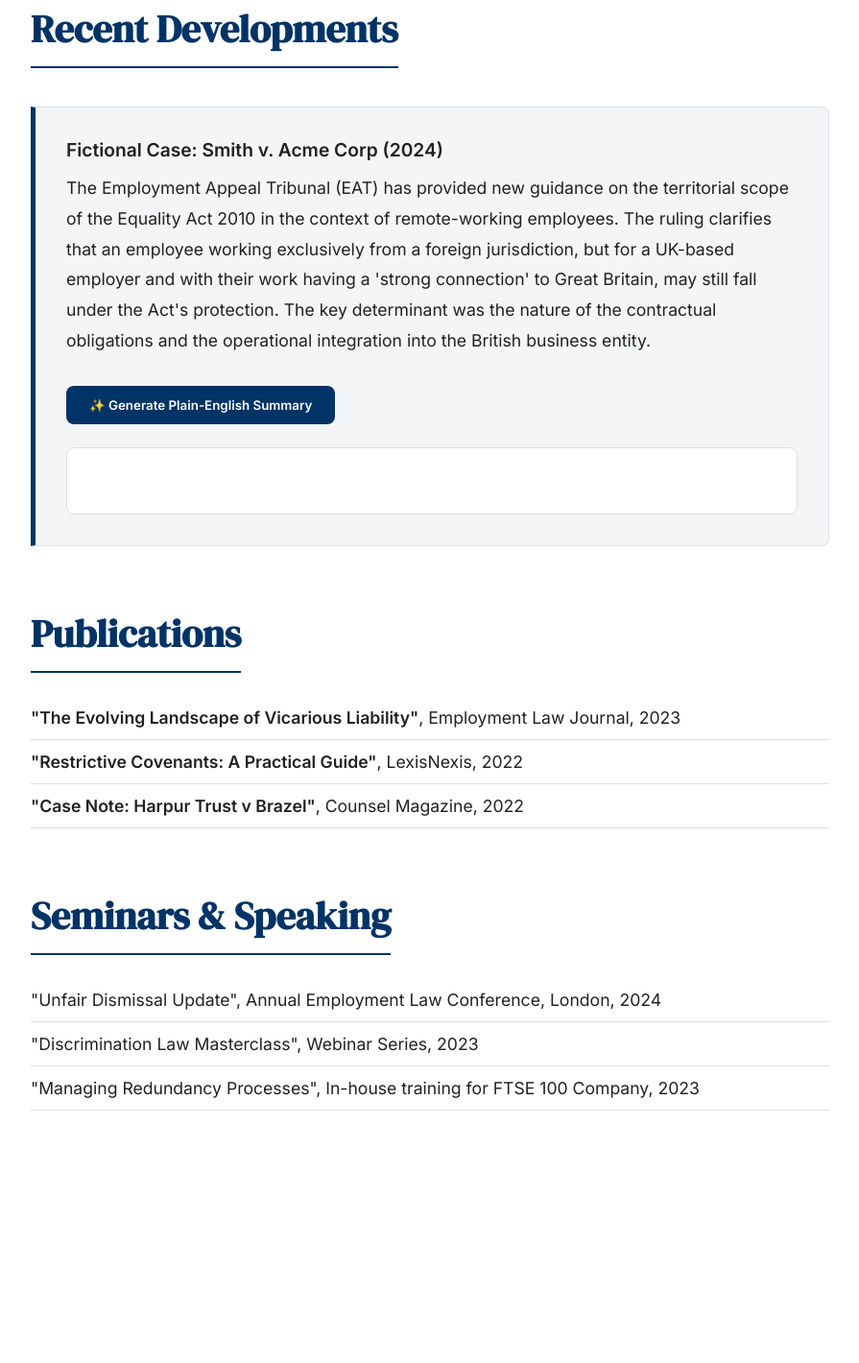
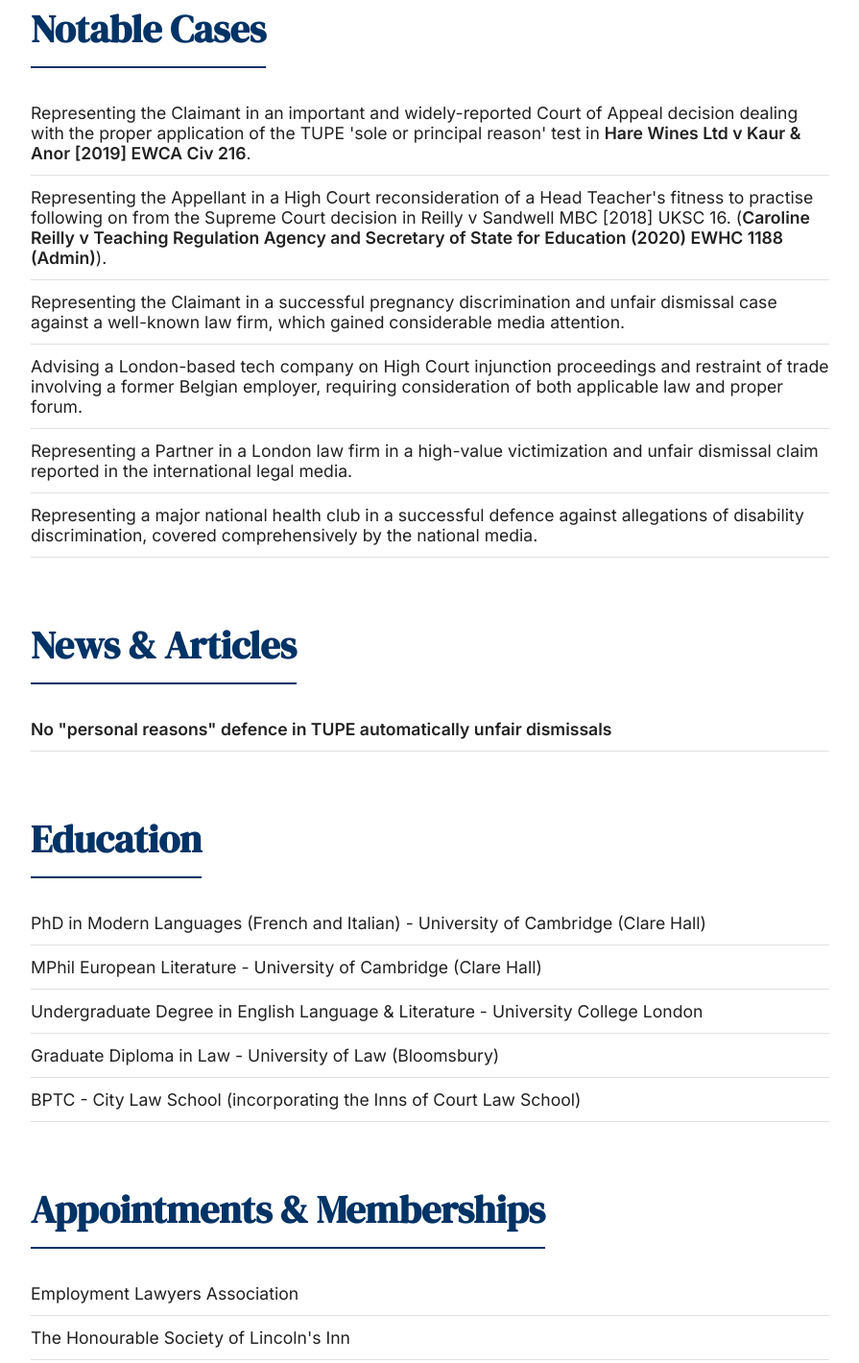
Before and after one commit to anmacmillan/alexmacmillan, a plain HTML site: page index.html in a window 1280 px wide. Shown: the part 1056-2476 px from the top of the page at 96% size, without its empty margins (352-1247 px from the left). Before the commit the page ends 2341 px from the top, so only its background shows below. Drawn offline with Linux system fonts and the light colour scheme.

Commit message:
Update index.html

```diff
--- a/index.html
+++ b/index.html
@@ -70,90 +70,62 @@
                 </p>
             </section>
 
-            <section id="developments">
-                <h2>Recent Developments</h2>
-                <div class="development-item">
-                    <h3>Fictional Case: Smith v. Acme Corp (2024)</h3>
-                    <p class="legal-text">
-                        The Employment Appeal Tribunal (EAT) has provided new guidance on the territorial scope of the Equality Act 2010 in the context of remote-working employees. The ruling clarifies that an employee working exclusively from a foreign jurisdiction, but for a UK-based employer and with their work having a 'strong connection' to Great Britain, may still fall under the Act's protection. The key determinant was the nature of the contractual obligations and the operational integration into the British business entity.
-                    </p>
-                    <button class="gemini-button" onclick="generateSummary(this)">
-                        ✨ Generate Plain-English Summary
-                    </button>
-                    <div class="summary-container">
-                        <div class="loader" style="display: none;"></div>
-                        <pre class="summary-output"></pre>
-                    </div>
+            <section id="notable-cases">
+                <h2>Notable Cases</h2>
+                <ul class="content-list">
+                    <li>Representing the Claimant in an important and widely-reported Court of Appeal decision dealing with the proper application of the TUPE 'sole or principal reason' test in <strong>Hare Wines Ltd v Kaur & Anor [2019] EWCA Civ 216</strong>.</li>
+                    <li>Representing the Appellant in a High Court reconsideration of a Head Teacher's fitness to practise following on from the Supreme Court decision in Reilly v Sandwell MBC [2018] UKSC 16. (<strong>Caroline Reilly v Teaching Regulation Agency and Secretary of State for Education (2020) EWHC 1188 (Admin)</strong>).</li>
+                    <li>Representing the Claimant in a successful pregnancy discrimination and unfair dismissal case against a well-known law firm, which gained considerable media attention.</li>
+                    <li>Advising a London-based tech company on High Court injunction proceedings and restraint of trade involving a former Belgian employer, requiring consideration of both applicable law and proper forum.</li>
+                    <li>Representing a Partner in a London law firm in a high-value victimization and unfair dismissal claim reported in the international legal media.</li>
+                    <li>Representing a major national health club in a successful defence against allegations of disability discrimination, covered comprehensively by the national media.</li>
+                </ul>
+            </section>
+
+            <section id="news-articles">
+                <h2>News & Articles</h2>
+                <ul class="content-list">
+                    <li><a href="#">No "personal reasons" defence in TUPE automatically unfair dismissals</a></li>
+                </ul>
+            </section>
+
+            <section id="education">
+                <h2>Education</h2>
+                <ul class="content-list">
+                    <li>PhD in Modern Languages (French and Italian) - University of Cambridge (Clare Hall)</li>
+                    <li>MPhil European Literature - University of Cambridge (Clare Hall)</li>
+                    <li>Undergraduate Degree in English Language & Literature - University College London</li>
+                    <li>Graduate Diploma in Law - University of Law (Bloomsbury)</li>
+                    <li>BPTC - City Law School (incorporating the Inns of Court Law School)</li>
+                </ul>
+            </section>
+
+            <section id="memberships">
+                <h2>Appointments & Memberships</h2>
+                <ul class="content-list">
+                    <li>Employment Lawyers Association</li>
+                    <li>The Honourable Society of Lincoln's Inn</li>
+                </ul>
+            </section>
+
+            <section id="testimonials">
+                <h2>Testimonials</h2>
+                <div class="testimonial-item">
+                    <p>"We always appreciate your carefully reasoned and well-written advice. You always hit the nail on the head."</p>
+                    <cite>Regular Solicitor Client</cite>
+                </div>
+                <div class="testimonial-item">
+                    <p>"I would like to say thanks again for the work you have done for me and mention my satisfaction... your valuation advice gave me a clearer perspective on the requirements I need to meet in order to be well prepared for tribunal."</p>
+                    <cite>Direct Access Client</cite>
+                </div>
+                <div class="testimonial-item">
+                    <p>"I was deeply impressed by your advice."</p>
+                    <cite>Regular Solicitor Client</cite>
                 </div>
             </section>
 
-            <section id="publications">
-                <h2>Publications</h2>
-                <ul class="content-list">
-                    <li><a href="#">"The Evolving Landscape of Vicarious Liability"</a>, Employment Law Journal, 2023</li>
-                    <li><a href="#">"Restrictive Covenants: A Practical Guide"</a>, LexisNexis, 2022</li>
-                    <li><a href="#">"Case Note: Harpur Trust v Brazel"</a>, Counsel Magazine, 2022</li>
-                </ul>
-            </section>
-
-            <section id="seminars">
-                <h2>Seminars & Speaking</h2>
-                <ul class="content-list">
-                    <li>"Unfair Dismissal Update", Annual Employment Law Conference, London, 2024</li>
-                    <li>"Discrimination Law Masterclass", Webinar Series, 2023</li>
-                    <li>"Managing Redundancy Processes", In-house training for FTSE 100 Company, 2023</li>
-                </ul>
-            </section>
         </main>
     </div>
 
-    <!-- Gemini API Integration Script -->
-    <script>
-        async function generateSummary(button) {
-            const developmentItem = button.closest('.development-item');
-            const legalTextElement = developmentItem.querySelector('.legal-text');
-            const summaryOutputElement = developmentItem.querySelector('.summary-output');
-            const loaderElement = developmentItem.querySelector('.loader');
-            const legalText = legalTextElement.innerText;
-
-            loaderElement.style.display = 'block';
-            summaryOutputElement.innerText = '';
-            button.disabled = true;
-            button.style.cursor = 'wait';
-
-            const prompt = `You are an expert legal analyst who excels at making complex topics understandable. Summarize the following legal text in clear, simple, plain English, as if explaining it to a non-lawyer. Focus on the main takeaway or what has changed. Keep it concise (2-3 sentences). Do not offer advice. Legal Text: "${legalText}"`;
-
-            try {
-                const payload = { contents: [{ role: "user", parts: [{ text: prompt }] }] };
-                const apiKey = ""; // Handled by environment
-                const apiUrl = \`https://generativelanguage.googleapis.com/v1beta/models/gemini-2.0-flash:generateContent?key=\${apiKey}\`;
-
-                const response = await fetch(apiUrl, {
-                    method: 'POST',
-                    headers: { 'Content-Type': 'application/json' },
-                    body: JSON.stringify(payload)
-                });
-
-                if (!response.ok) throw new Error(\`API request failed: \${response.status}\`);
-
-                const result = await response.json();
-
-                if (result.candidates?.[0]?.content?.parts?.[0]?.text) {
-                    summaryOutputElement.innerText = result.candidates[0].content.parts[0].text;
-                } else {
-                    throw new Error("Unexpected API response structure.");
-                }
-
-            } catch (error) {
-                console.error("Error calling Gemini API:", error);
-                summaryOutputElement.innerText = "An error occurred while generating the summary. Please try again later.";
-            } finally {
-                loaderElement.style.display = 'none';
-                button.disabled = false;
-                button.style.cursor = 'pointer';
-            }
-        }
-    </script>
-
 </body>
 </html>
```
